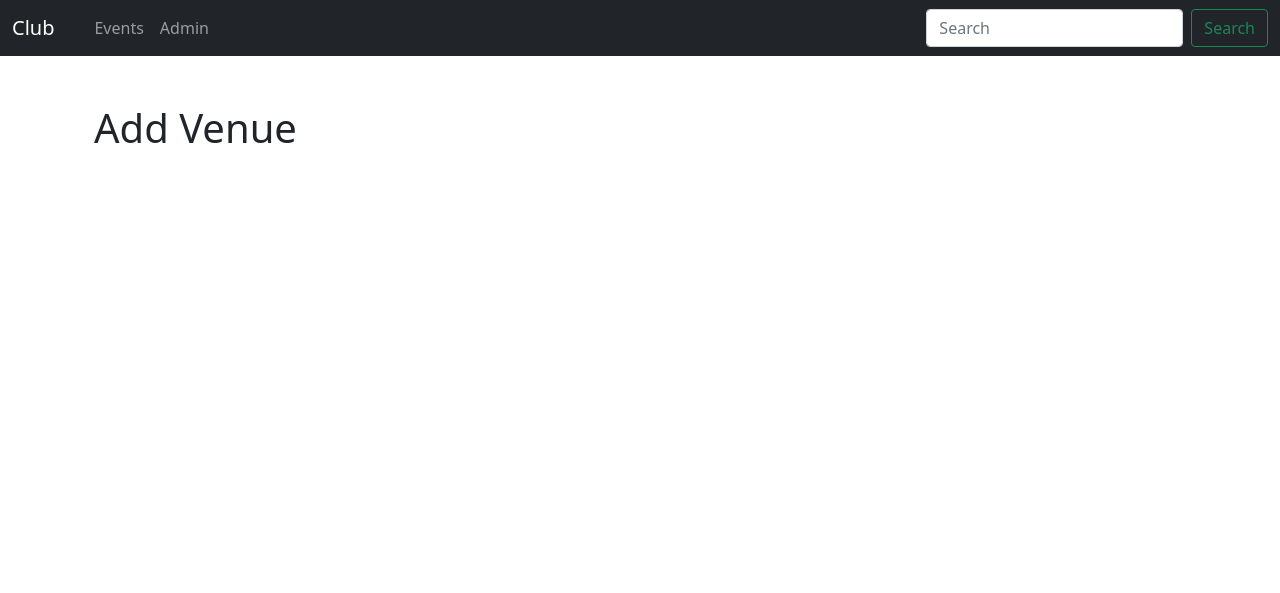
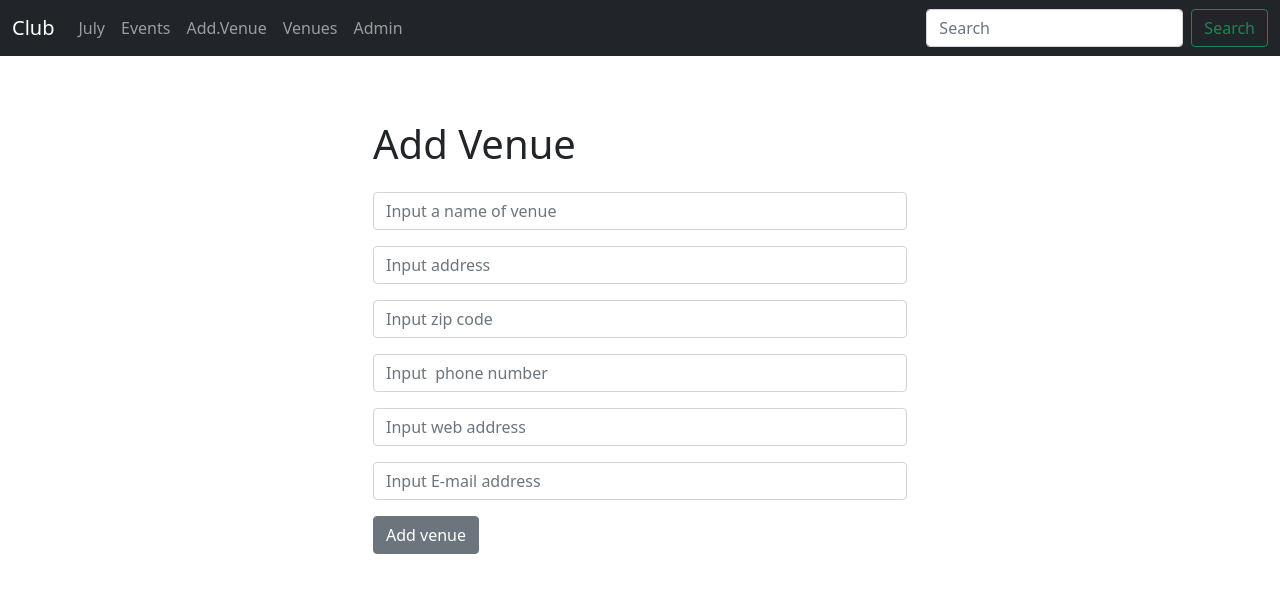
Before and after one commit to thaibee/myclub_house, a Django app: page /add_venue/ in a window 1280 px wide. Shown: the top 593 px of the page. Run offline with Django 3.2, Linux system fonts and the light colour scheme.

```diff
--- a/events/forms.py
+++ b/events/forms.py
@@ -1,3 +1,4 @@
+from django import forms
 from django.forms import ModelForm
 from .models import *
 
@@ -6,3 +7,19 @@ class VenueForm(ModelForm):
     class Meta:
         model = Venue
         fields = '__all__'
+        widgets = {
+            'name': forms.TextInput(attrs={'class': 'form-control', 'placeholder': 'Input a name of venue'}),
+            'address': forms.TextInput(attrs={'class': 'form-control', 'placeholder': 'Input address'}),
+            'zip_code': forms.TextInput(attrs={'class': 'form-control', 'placeholder': 'Input zip code'}),
+            'phone_number': forms.TextInput(attrs={'class': 'form-control', 'placeholder': 'Input  phone number'}),
+            'web_address': forms.URLInput(attrs={'class': 'form-control', 'placeholder': 'Input web address'}),
+            'email_address': forms.EmailInput(attrs={'class': 'form-control', 'placeholder': 'Input E-mail address'}),
+        }
+        labels = {
+            'name': '',
+            'address': '',
+            'zip_code': '',
+            'phone_number': '',
+            'web_address': '',
+            'email_address': ''
+        }
--- a/events/templates/events/add_venue.html
+++ b/events/templates/events/add_venue.html
@@ -2,10 +2,20 @@
 {% block content %}
     <div class="container">
 
-        <div class="row justify-content-center">
+    <div class="row justify-content-center">
+        {% if submitted == False %}
+            <form method="post" class="col-6">
+                {% csrf_token %}
+                <h1 class="py-3">Add Venue</h1>
+                {{ form.as_p }}
+                <button type="submit" class="btn btn-secondary">Add venue</button>
+            </form>
+        {% else %}
+            <div class="alert alert-success" role="alert">
+                Your venue is saved!
+            </div>
+        {% endif %}
 
-        <h1>Add Venue</h1>
-
-        </div>
+    </div>
 
 {% endblock content %}
--- a/events/templates/events/all_events.html
+++ b/events/templates/events/all_events.html
@@ -12,11 +12,11 @@
                     <li>Time: {{ event.event_time }}</li>
                     <li>Coordinator: {{ event.manager }}</li>
                     <li>Attendees persons:
-                        <ul>
+                        <ol>
                             {% for person in event.attendees.all %}
                                 <li>{{ person }}</li>
                             {% endfor %}
-                        </ul>
+                        </ol>
                     </li>
                 </ul>
             </div>
--- a/events/templates/events/nav.html
+++ b/events/templates/events/nav.html
@@ -13,7 +13,13 @@
                 <li class="nav-item">
                     <a class="nav-link" href="{% url 'all_events' %}">Events</a>
                 </li>
+                <li class="nav-item">
+                    <a class="nav-link" href="{% url 'add_venue' %}">Add.Venue</a>
+                </li>
 
+                <li class="nav-item">
+                    <a class="nav-link" href="{% url 'list_venues' %}">Venues</a>
+                </li>
                 <li class="nav-item">
                     <a class="nav-link" href="/admin">Admin</a>
                 </li>
--- a/events/urls.py
+++ b/events/urls.py
@@ -6,4 +6,5 @@ urlpatterns = [
     path('<int:year>/<str:month>/', views.home, name='home'),
     path('all_events/', views.all_events, name='all_events'),
     path('add_venue/', views.add_venue, name='add_venue'),
+    path('list_venues/', views.list_venues, name='list_venues'),
 ]
--- a/events/views.py
+++ b/events/views.py
@@ -1,10 +1,8 @@
-from django.forms import ModelForm
+import calendar
+from datetime import datetime
 from django.shortcuts import render
-import calendar
-from datetime import datetime, timedelta
-from .models import Events
-from dateutil.relativedelta import relativedelta
-
+from .models import Events,  Venue
+from .forms import VenueForm
 
 def all_events(request):
     event_list = Events.objects.all()
@@ -36,4 +34,26 @@ def home(request, year=datetime.now().year, month=datetime.now().strftime('%B'))
 
 
 def add_venue(request):
-    return render(request, 'events/add_venue.html', {})
+    submitted = False
+    if request.POST:
+        form = VenueForm(request.POST)
+        if form.is_valid:
+            submitted = True
+            form.save()
+    else:
+        form = VenueForm()
+    next_month = list(calendar.month_name)[datetime.now().month + 1]
+    return render(request, 'events/add_venue.html', {
+        'next_month': next_month,
+        'form': form,
+        'submitted': submitted
+    })
+
+
+def list_venues(request):
+    next_month = list(calendar.month_name)[datetime.now().month + 1]
+    list_venues = Venue.objects.all
+    return render(request, 'events/list_venues.html', {
+        'next_month': next_month,
+        'list_venues': list_venues,
+    })
```
Also changed, not shown: events/templates/events/list_venues.html (added, +16 -0 lines).
